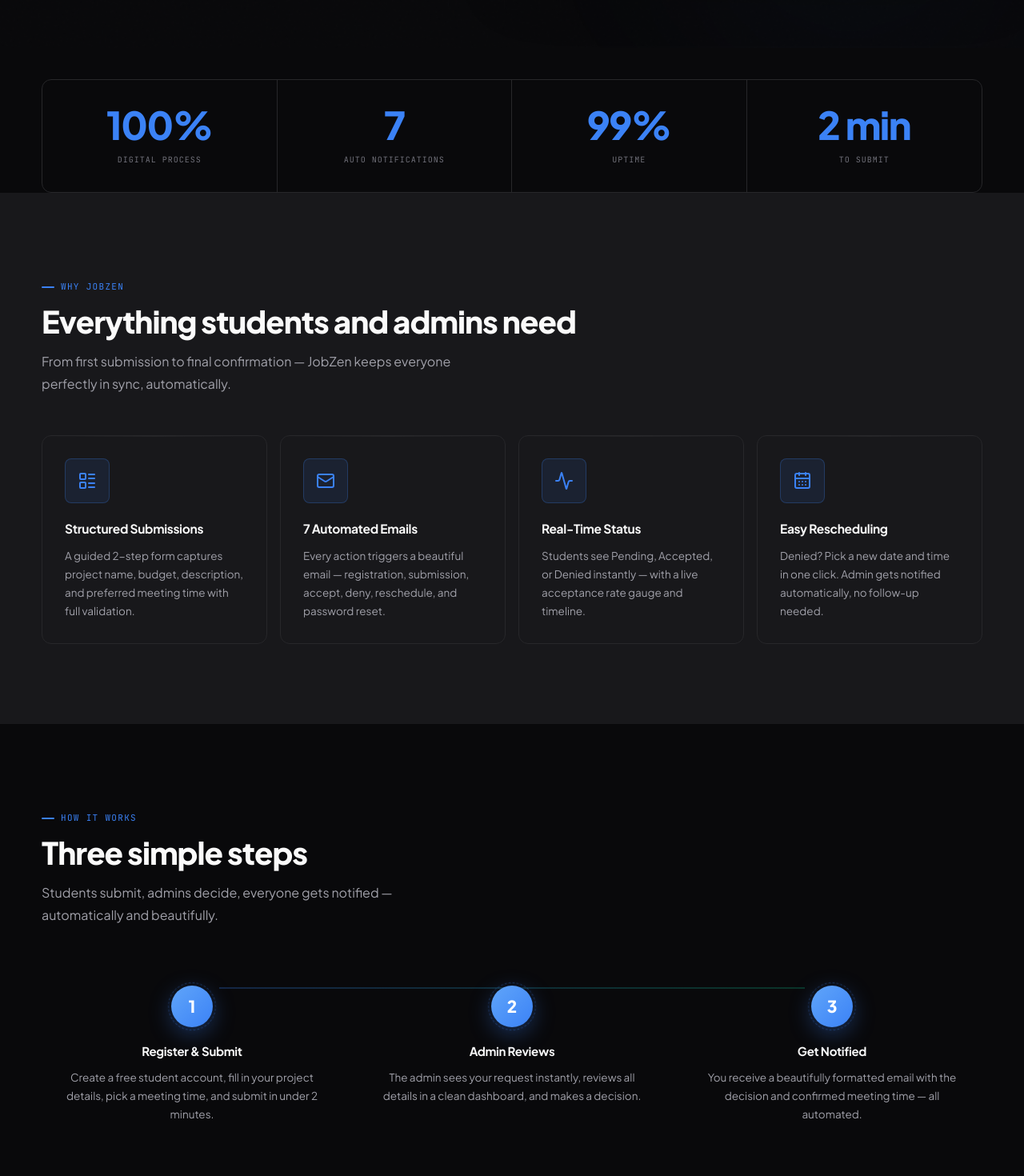
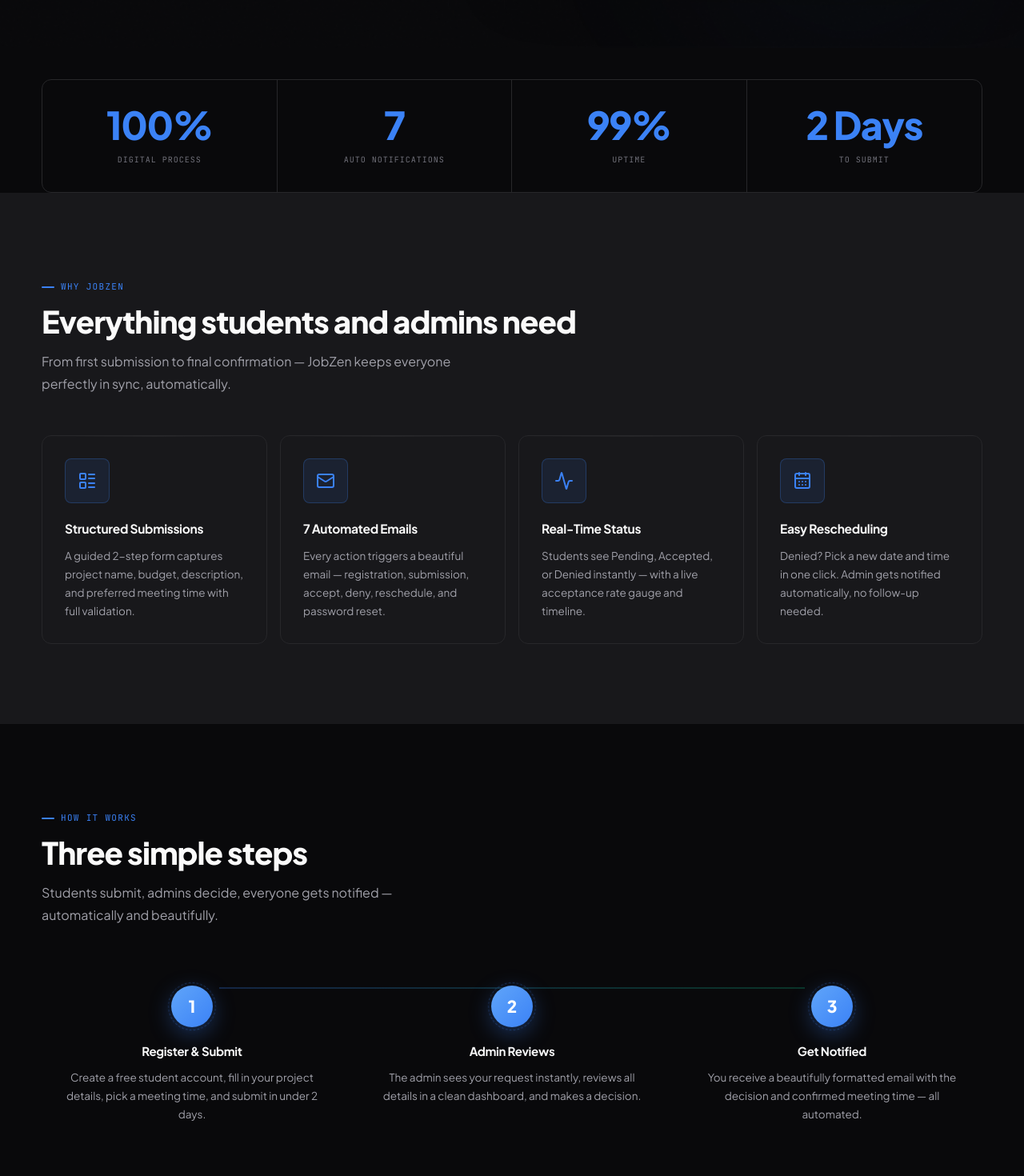
Before and after one commit to LokeshAI669/start-project, a React (Vite) app in the folder frontend/: page / in a window 1280 px wide. Shown: the part 740-2210 px from the top of the page at 80% size. Built offline with nearby package versions, Linux system fonts and the light colour scheme; no server answers.

Commit message:
Update landing page stats to 2 days instead of 2 mins

```diff
--- a/frontend/src/pages/LandingPage.jsx
+++ b/frontend/src/pages/LandingPage.jsx
@@ -242,7 +242,7 @@ export default function LandingPage() {
               <div className="stat-showcase-label">Uptime</div>
             </div>
             <div className="stat-showcase-item">
-              <div className="stat-showcase-num">2 min</div>
+              <div className="stat-showcase-num">2 Days</div>
               <div className="stat-showcase-label">To Submit</div>
             </div>
           </div>
@@ -297,7 +297,7 @@ export default function LandingPage() {
             <div className="step-card reveal-scale visible">
               <div className="step-num-big">1</div>
               <div className="step-title">Register &amp; Submit</div>
-              <p className="step-desc">Create a free student account, fill in your project details, pick a meeting time, and submit in under 2 minutes.</p>
+              <p className="step-desc">Create a free student account, fill in your project details, pick a meeting time, and submit in under 2 days.</p>
             </div>
             <div className="step-card reveal-scale visible">
               <div className="step-num-big">2</div>
```
